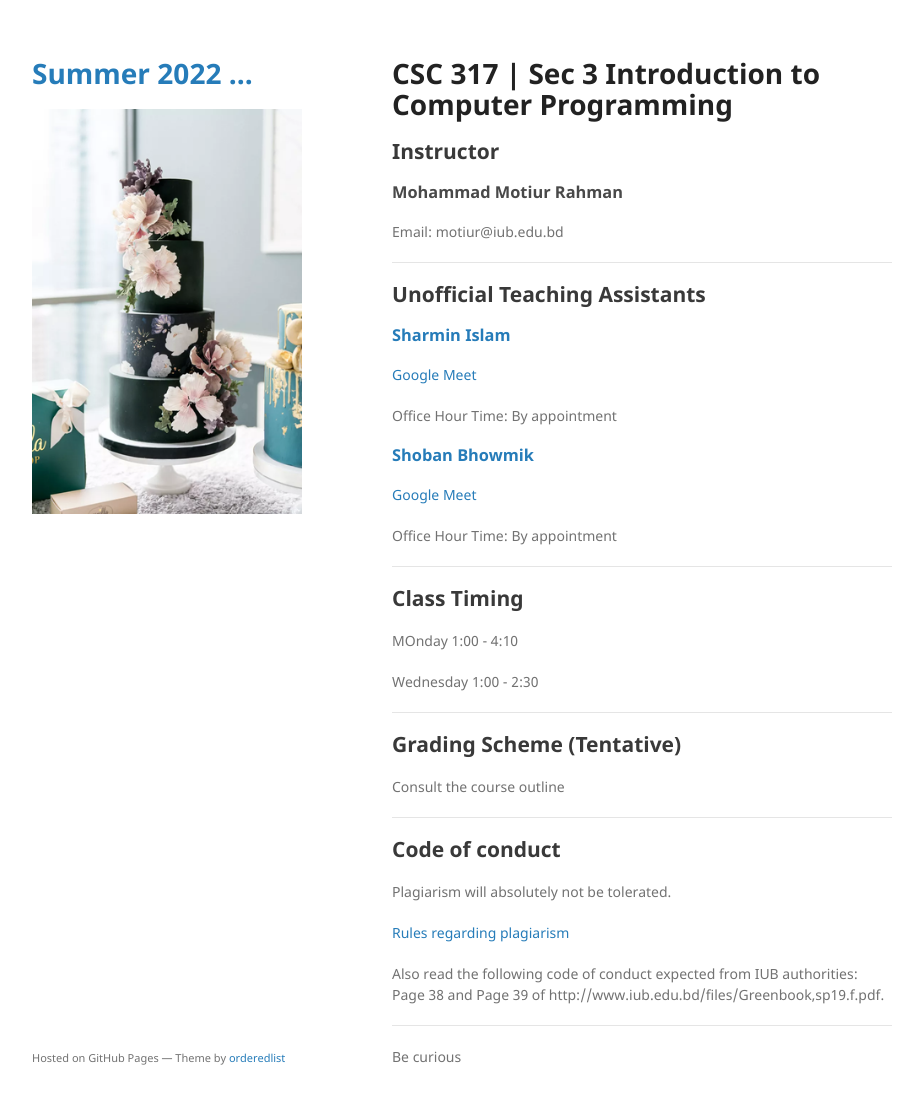
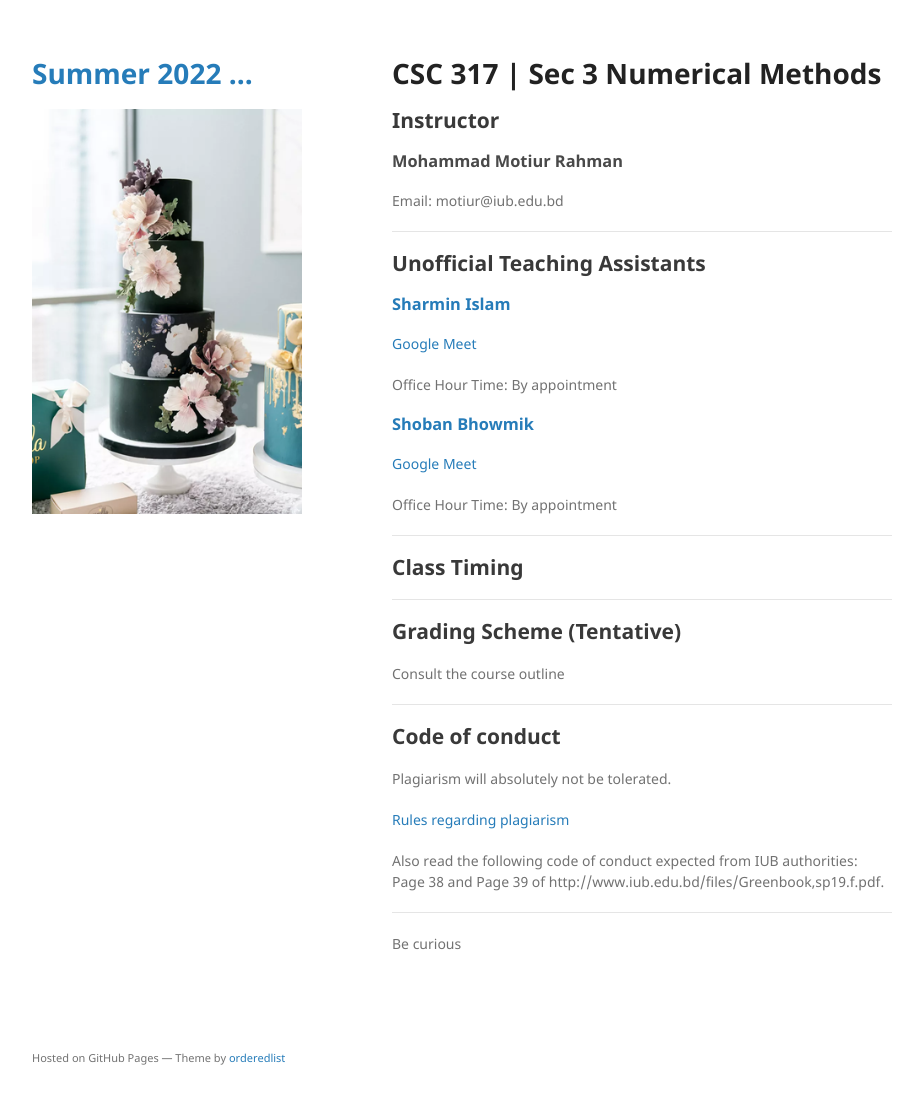
Before and after one commit to mohammadmotiurrahman/mohammadmotiurrahman.github.io, a Jekyll site: the page built from cse317_3/index.md, in a window 1280 px wide and 1137 px high. Shown: the top 1104 px of the window, without its empty margins (178-1101 px from the left). Built offline with Jekyll 4.4.1, drawn with Linux system fonts in a browser that asks for light colours; our own code applies the rules of GitHub Pages for plain Markdown files.

Commit message:
Update index.md

```diff
--- a/cse317_3/index.md
+++ b/cse317_3/index.md
@@ -1,4 +1,4 @@
-# CSC 317 | Sec 3 Introduction to Computer Programming
+# CSC 317 | Sec 3 Numerical Methods
 
 ## Instructor
 ### Mohammad Motiur Rahman
@@ -23,9 +23,7 @@ Office Hour Time: By appointment
 * * *
 ## Class Timing
 
-MOnday  1:00 - 4:10
 
-Wednesday 1:00 - 2:30
 
 * * *
 ## Grading Scheme (Tentative)
```
